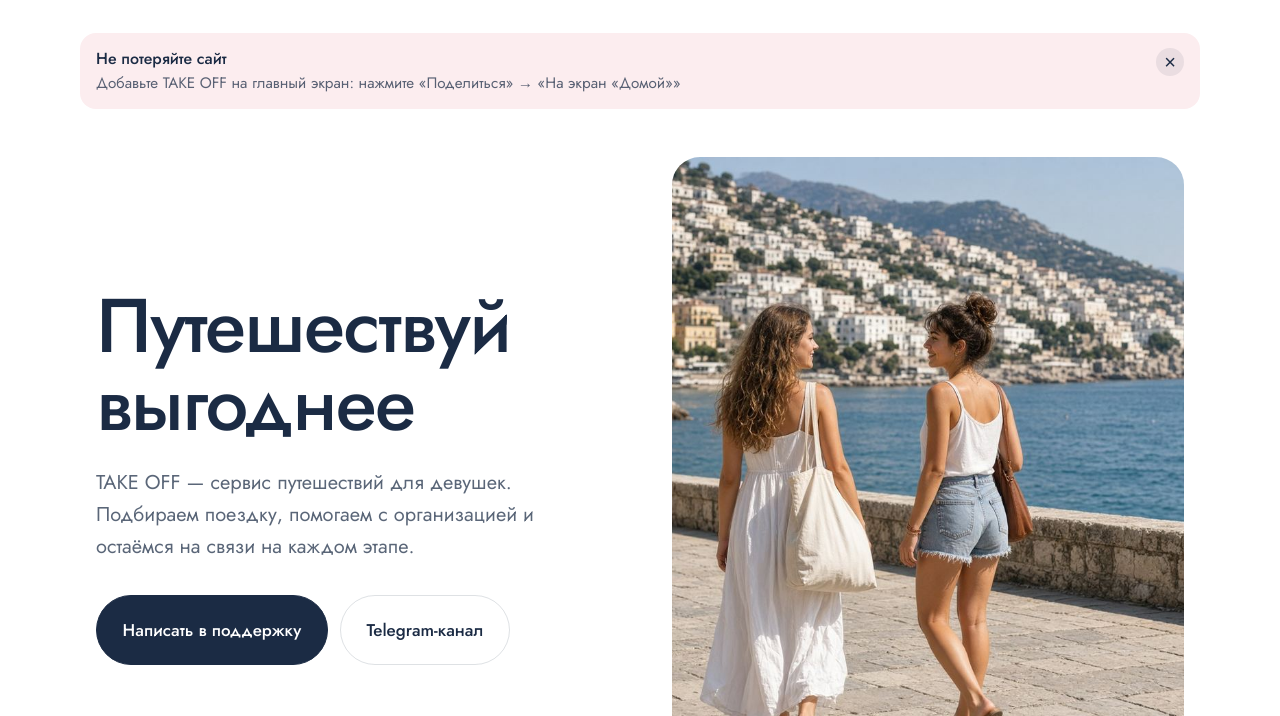
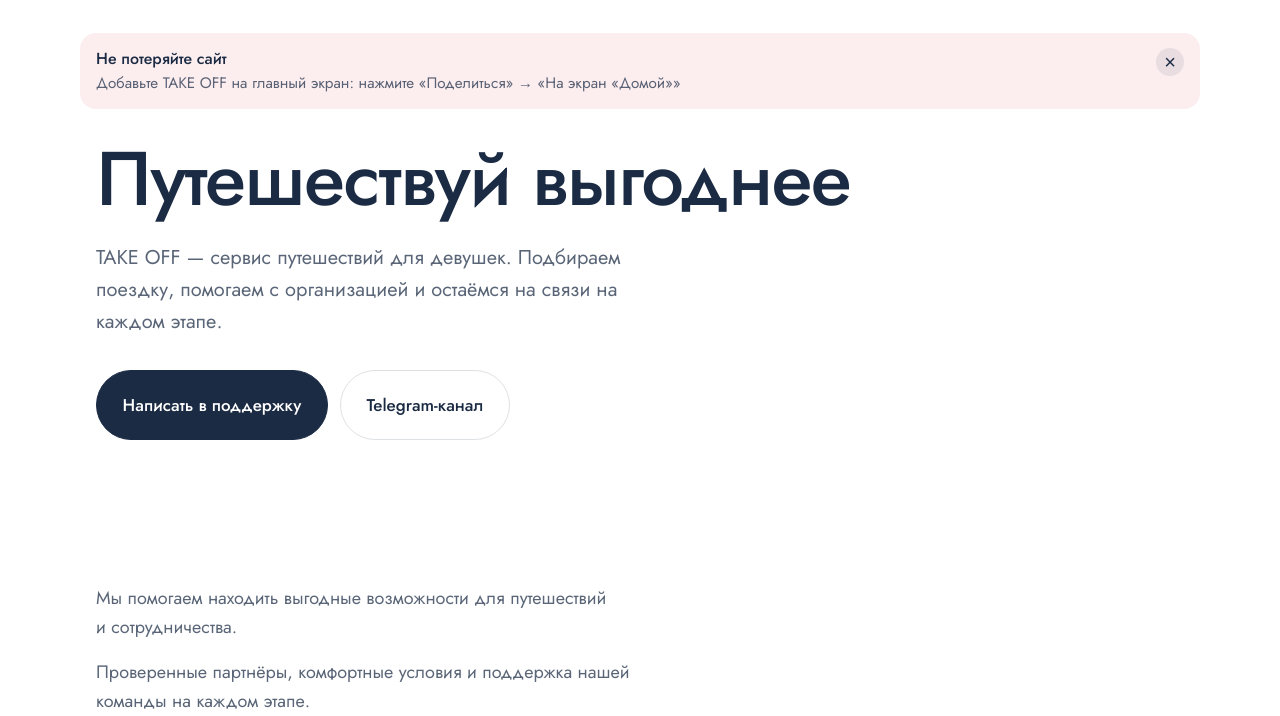
Before and after one commit to blackblackkk/takeoff, a plain HTML site: page index.html in a window 1280 px wide. Shown: the part 84-800 px from the top of the page. Drawn offline with Linux system fonts and the light colour scheme.

Commit message:
Убрать фото подруг и заголовок «Открываем мир вместе»

```diff
--- a/index.html
+++ b/index.html
@@ -62,20 +62,10 @@
             <a class="btn btn-quiet" href="https://t.me/takeoff_service" target="_blank" rel="noopener noreferrer">Telegram-канал</a>
           </div>
         </div>
-        <img
-          class="photo"
-          src="media/friends.jpg"
-          alt="Две подруги гуляют по солнечной набережной у моря"
-          width="1400"
-          height="933"
-          fetchpriority="high"
-          decoding="async"
-        />
       </section>
 
       <section id="about" class="wrap section about">
         <div>
-          <h2 class="title-lg">Открываем мир вместе</h2>
           <p class="text">Мы помогаем находить выгодные возможности для путешествий и сотрудничества.</p>
           <p class="text">Проверенные партнёры, комфортные условия и поддержка нашей команды на каждом этапе.</p>
         </div>
--- a/styles.css
+++ b/styles.css
@@ -122,18 +122,10 @@ button:not(:disabled),
 .btn-small { min-height: 2.75rem; padding-inline: 1.2rem; font-size: 1rem; }
 .actions { display: flex; flex-wrap: wrap; gap: 0.75rem; margin-top: 2rem; }
 
-.hero { display: grid; gap: 2.5rem; padding-block: 2rem 4rem; }
+.hero { padding-block: 1.25rem 2rem; }
 .hero .text { margin-top: 1.5rem; font-size: 1.25rem; }
-.photo { width: 100%; border-radius: var(--radius-photo); object-fit: cover; }
-.hero .photo { aspect-ratio: 4 / 3; object-position: 42% 50%; }
 @media (min-width: 56rem) {
-  .hero {
-    grid-template-columns: 1fr 1fr;
-    align-items: center;
-    gap: 4rem;
-    padding-block: 3rem 6.5rem;
-  }
-  .hero .photo { aspect-ratio: 4 / 5; }
+  .hero { padding-block: 2rem 2.5rem; }
 }
 
 .about { display: grid; gap: 2.5rem; }
```
